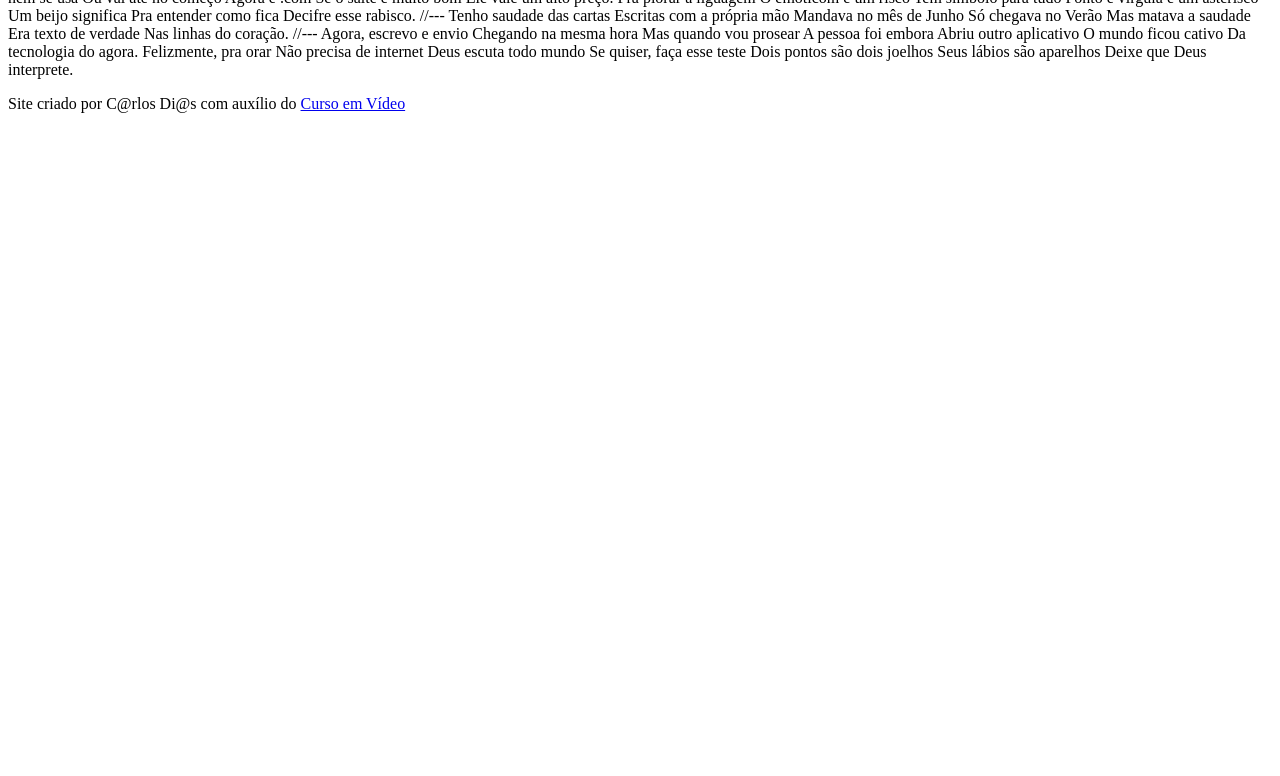
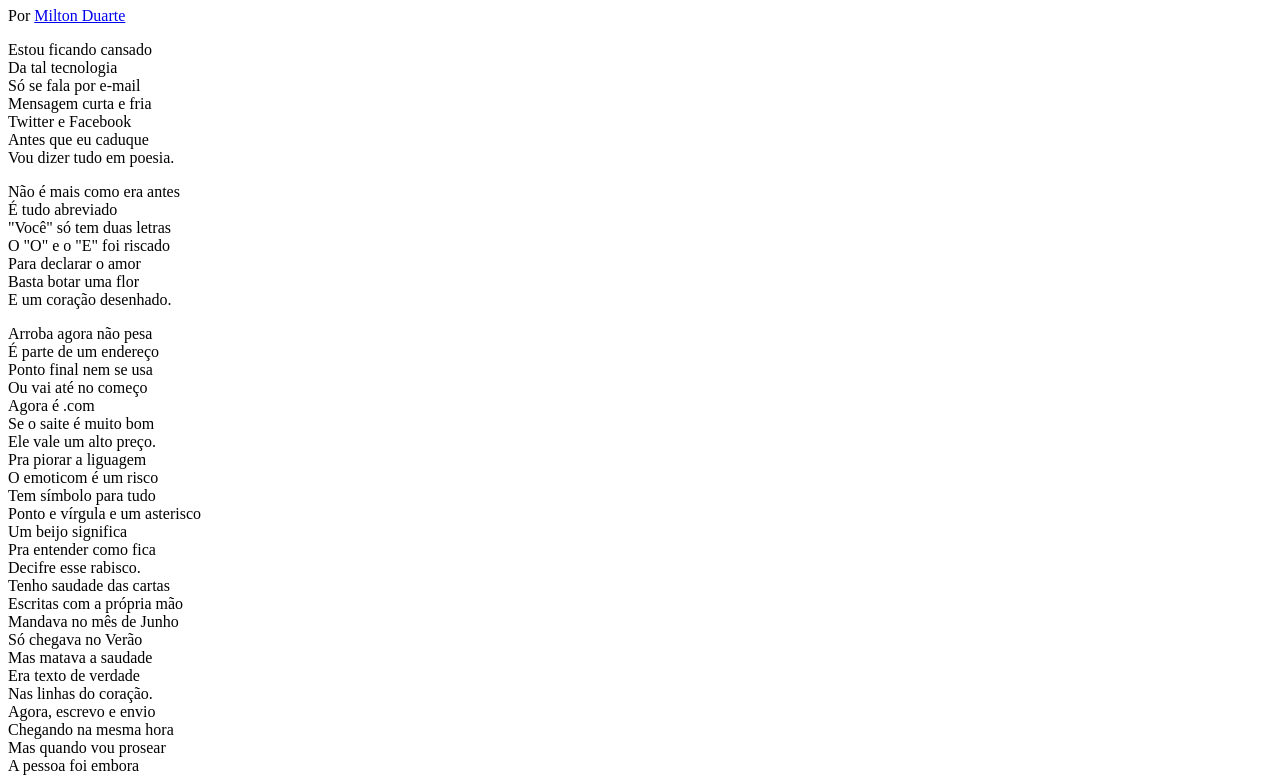
Before and after one commit to camdias2022/projeto-cordel, a plain HTML site: page index.html in a window 1280 px wide. Shown: the part 73-849 px from the top of the page. Before the commit the page ends 800 px from the top, so only its background shows below. Drawn offline with Linux system fonts and the light colour scheme.

Commit message:
atualização

```diff
--- a/index.html
+++ b/index.html
@@ -8,78 +8,81 @@
 </head>
 <body>
     <header>
-        Cordel Moderno
-        Por Milton Duarte
-        [SITE: https://www.recantodasletras.com.br/poesias/3186743]
+        <h1>Cordel Moderno</h1>
+        <p>Por <a href="https://www.recantodasletras.com.br/poesias/3186743" target="_blank">Milton Duarte</a></p>
     </header>
 
-    Estou ficando cansado
-    Da tal tecnologia
-    Só se fala por e-mail
-    Mensagem curta e fria
-    Twitter e Facebook
-    Antes que eu caduque
-    Vou dizer tudo em poesia.
+    <section>
+        <p>
+            Estou ficando cansado <br>
+            Da tal tecnologia <br>
+            Só se fala por e-mail <br>
+            Mensagem curta e fria <br>
+            Twitter e Facebook <br>
+            Antes que eu caduque <br>
+            Vou dizer tudo em poesia.
+        </p>
+    </section>
 
-    //---
+    <section>
+        <p>
+            Não é mais como era antes <br>
+            É tudo abreviado <br>
+            "Você" só tem duas letras <br>
+            O "O" e o "E" foi riscado <br>
+            Para declarar o amor <br>
+            Basta botar uma flor <br>
+            E um coração desenhado.
+        </p>
+    </section>
 
-    Não é mais como era antes
-    É tudo abreviado
-    "Você" só tem duas letras
-    O "O" e o "E" foi riscado
-    Para declarar o amor
-    Basta botar uma flor
-    E um coração desenhado.
+    <section>
+        Arroba agora não pesa <br>
+        É parte de um endereço <br>
+        Ponto final nem se usa <br>
+        Ou vai até no começo <br>
+        Agora é .com <br>
+        Se o saite é muito bom <br>
+        Ele vale um alto preço. <br>
+        Pra piorar a liguagem <br>
+        O emoticom é um risco <br>
+        Tem símbolo para tudo <br>
+        Ponto e vírgula e um asterisco <br>
+        Um beijo significa <br>
+        Pra entender como fica <br>
+        Decifre esse rabisco.
+    </section>
 
-    //---
+    <section>
+        Tenho saudade das cartas <br>
+        Escritas com a própria mão <br>
+        Mandava no mês de Junho <br>
+        Só chegava no Verão <br>
+        Mas matava a saudade <br>
+        Era texto de verdade <br>
+        Nas linhas do coração.
+    </section>
 
-    Arroba agora não pesa
-    É parte de um endereço
-    Ponto final nem se usa
-    Ou vai até no começo
-    Agora é .com
-    Se o saite é muito bom
-    Ele vale um alto preço.
-
-    Pra piorar a liguagem
-    O emoticom é um risco
-    Tem símbolo para tudo
-    Ponto e vírgula e um asterisco
-    Um beijo significa
-    Pra entender como fica
-    Decifre esse rabisco.
-
-    //---
-
-    Tenho saudade das cartas
-    Escritas com a própria mão
-    Mandava no mês de Junho
-    Só chegava no Verão
-    Mas matava a saudade
-    Era texto de verdade
-    Nas linhas do coração.
-
-    //---
-
-    Agora, escrevo e envio
-    Chegando na mesma hora
-    Mas quando vou prosear
-    A pessoa foi embora
-    Abriu outro aplicativo
-    O mundo ficou cativo
-    Da tecnologia do agora.
-
-    Felizmente, pra orar
-    Não precisa de internet
-    Deus escuta todo mundo
-    Se quiser, faça esse teste
-    Dois pontos são dois joelhos
-    Seus lábios são aparelhos
-    Deixe que Deus interprete.
+    <section>
+        Agora, escrevo e envio <br>
+        Chegando na mesma hora <br>
+        Mas quando vou prosear <br>
+        A pessoa foi embora <br>
+        Abriu outro aplicativo <br>
+        O mundo ficou cativo <br>
+        Da tecnologia do agora. <br>
+        Felizmente, pra orar <br>
+        Não precisa de internet <br>
+        Deus escuta todo mundo <br>
+        Se quiser, faça esse teste <br>
+        Dois pontos são dois joelhos <br>
+        Seus lábios são aparelhos <br>
+        Deixe que Deus interprete.
+    </section>
 
     <footer>
         <p>
-            Site criado por C@rlos Di@s com auxílio do <a href="https://cursoemvideo.com" target="_blank">Curso em Vídeo</a>
+            Site criado por <a href="https://github.com/camdias2022" target="_blank">C@rlos Di@s</a> com auxílio do <a href="https://cursoemvideo.com" target="_blank">Curso em Vídeo</a>
         </p>
     </footer>
 </body>
```
